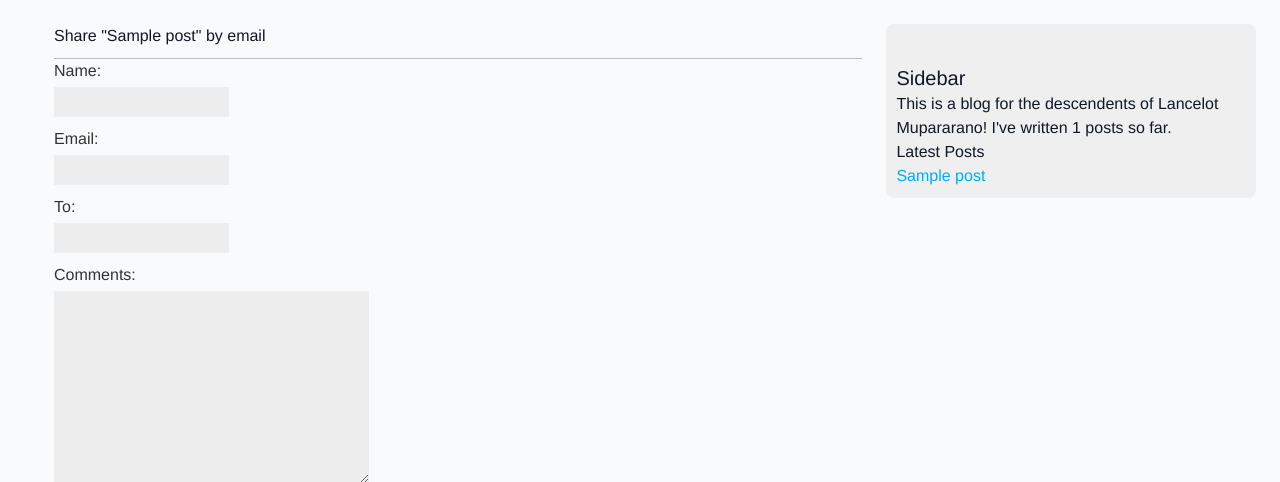
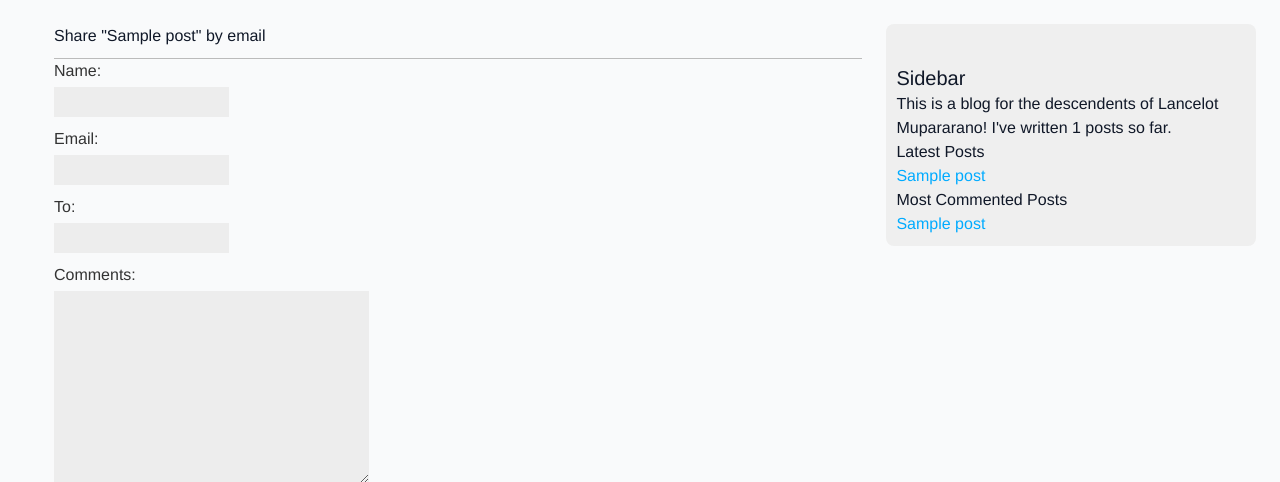
Before and after one commit to Mikemupararano/ndikiye-blog, a Django app: page /blog/post/1/share/ in a window 1280 px wide. Shown: the part 75-557 px from the top of the page. Run offline with Django 5.2, Linux system fonts and the light colour scheme; tables that the repository leaves empty hold one stand-in row (values such as "Sample post").

Commit message:
Edited blog/base.html to handle most commented posts' values.

```diff
--- a/ndikiye_blog/blog/templates/blog/base.html
+++ b/ndikiye_blog/blog/templates/blog/base.html
@@ -34,6 +34,17 @@
         </p>
         <h3> Latest Posts</h3>
         {% show_latest_posts 3 %}
+        <h3> Most Commented Posts</h3>
+        {% get_most_commented_posts as most_commented_posts %}
+        <ul>
+          {% for post in most_commented_posts %}
+          <li>
+            <a href="{{ post.get_absolute_url }}">{{ post.title }} </a>
+          </li>
+          {% endfor %}
+        </ul>
+
+
       </aside>
     </main>
 
```
